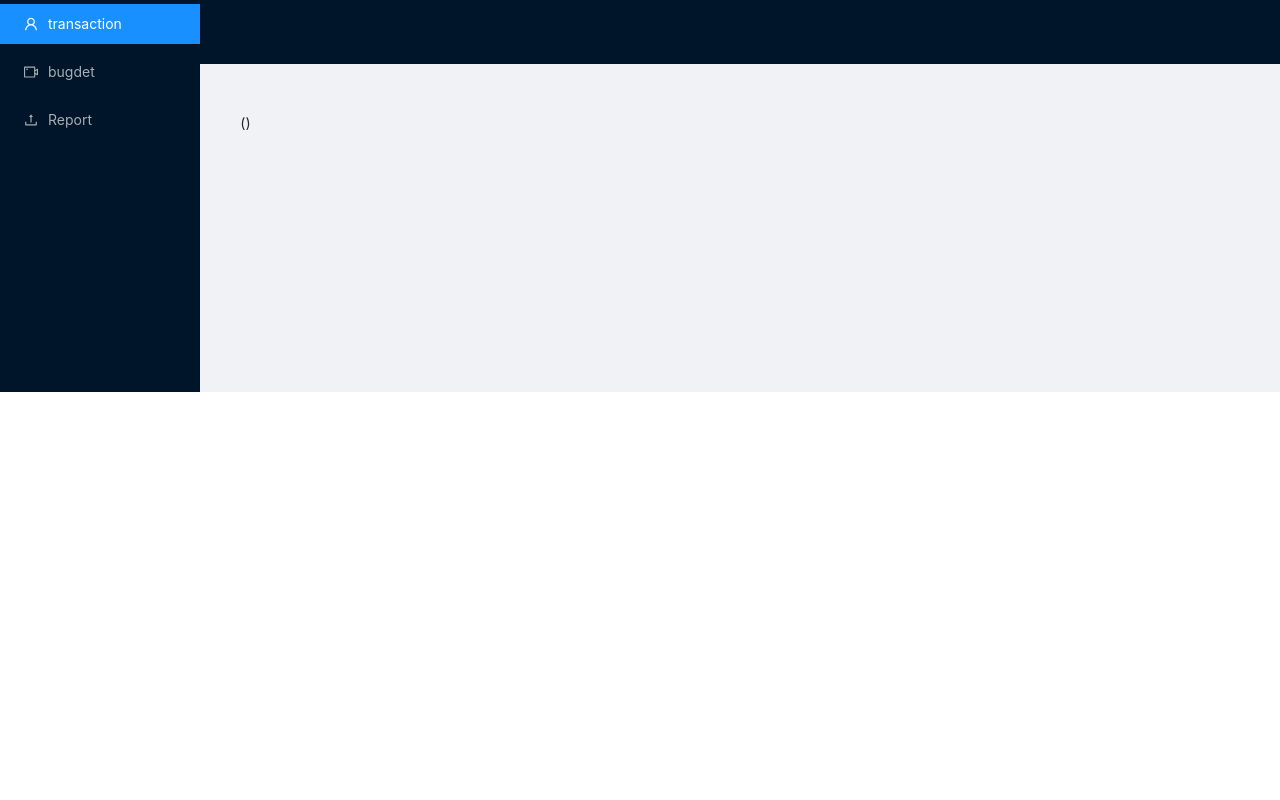
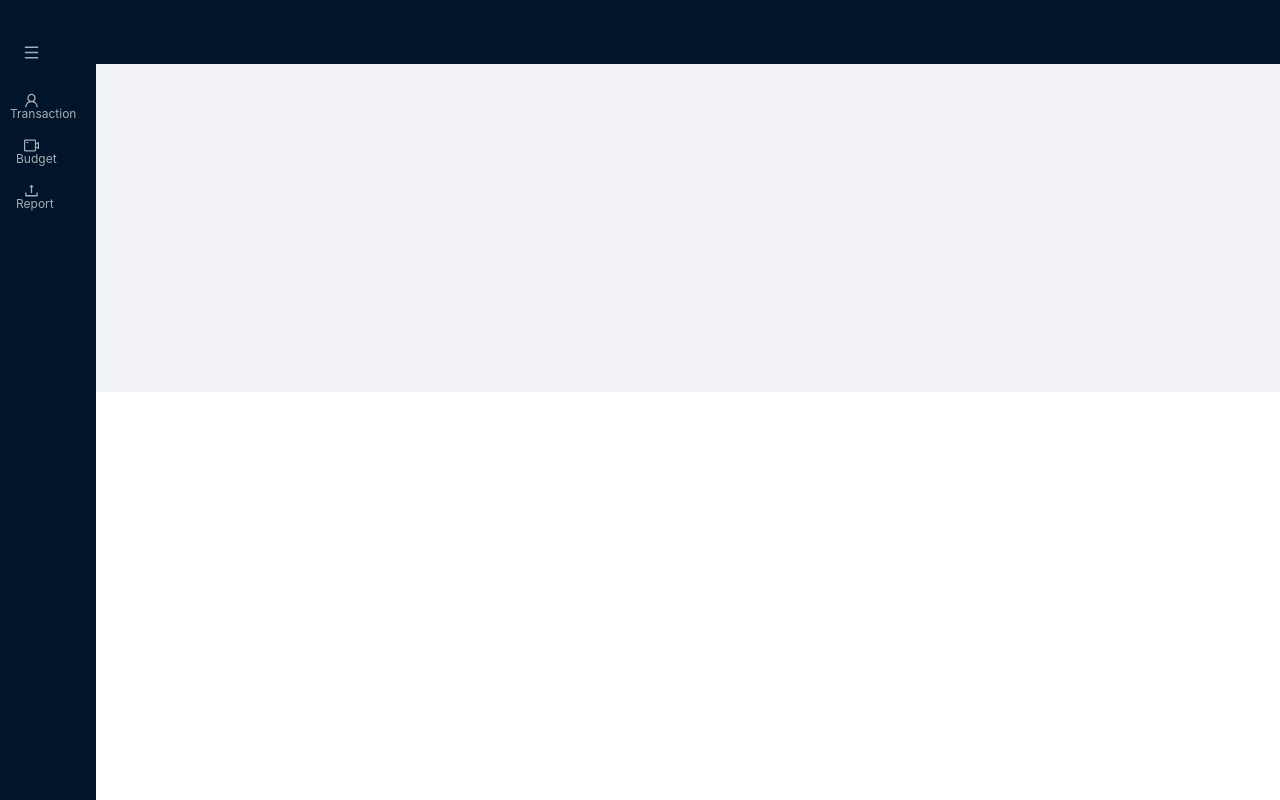
Before and after one commit to thirtsa-t/Moneywatch-UI, a React (Create React App) app: page / in a window 1280 px wide. Both pictures are taken after a click on the button "Let's Get Started.". Built offline with nearby package versions, Linux system fonts and the light colour scheme.

Commit message:
Modifications in mainlayout

```diff
--- a/src/Components/MainLayout.js
+++ b/src/Components/MainLayout.js
@@ -1,33 +1,41 @@
-import React from 'react';
+import React,{useState} from 'react';
 import ReactDOM from 'react-dom';
 import 'antd/dist/antd.css';
 import './index.css';
 import { Layout, Menu } from 'antd';
 import {
-  MenuUnfoldOutlined,
-  MenuFoldOutlined,
+
   UserOutlined,
+  MenuOutlined,
   VideoCameraOutlined,
   UploadOutlined,
 } from '@ant-design/icons';
 
 const { Header, Sider, Content } = Layout;
 const MainLayout=({children}) =>{
+    const [collapsed,setCollapsed]= useState(false)
+  const toggle = () => {
+ setCollapsed(!collapsed)
+  };
 
     return (
       <Layout>
-        <Sider >
-          <div className="logo" />
-          <Menu theme="dark" mode="inline" defaultSelectedKeys={['1']}>
-            <Menu.Item key="1" icon={<UserOutlined />}>
-              transaction
-            </Menu.Item>
-            <Menu.Item key="2" icon={<VideoCameraOutlined />}>
-              bugdet
-            </Menu.Item>
-            <Menu.Item key="3" icon={<UploadOutlined />}>
-              Report
-            </Menu.Item>
+        <Sider trigger={null} collapsible collapsed={collapsed} width="12vh" style={{minHeight: "200vh", position:"fixed"}}>
+          <div className="siderIcon" />
+
+          <Menu theme="dark" mode="inline" defaultSelectedKeys={['0']}>
+          <Menu.Item key="1" icon={<MenuOutlined style={{fontSize:"15px"}} />}></Menu.Item>
+
+            <Menu.Item key="2" icon={<UserOutlined style={{fontSize:"15px"}}/>}>
+
+            </Menu.Item><p style={{fontSize:"12px", marginTop:"-15px", marginLeft:"10px"}}>Transaction</p>
+
+            <Menu.Item key="3" icon={<VideoCameraOutlined style={{fontSize:"15px"}}/>}>
+            </Menu.Item><p style={{fontSize:"12px", marginTop:"-15px", marginLeft:"16px"}}>Budget</p>
+
+            <Menu.Item key="4" icon={<UploadOutlined style={{fontSize:"15px"}}/>}>
+            </Menu.Item><p style={{fontSize:"12px", marginTop:"-15px", marginLeft:"16px"}}>Report</p>
+
           </Menu>
         </Sider>
         <Layout className="site-layout">
--- a/src/Components/index.css
+++ b/src/Components/index.css
@@ -55,3 +55,8 @@ opacity: 0.7 black;
     width: 150px;
     height: 70px;
 }
+.siderIcon{
+    margin-top: 40%;
+    margin:30%;
+
+}
```
